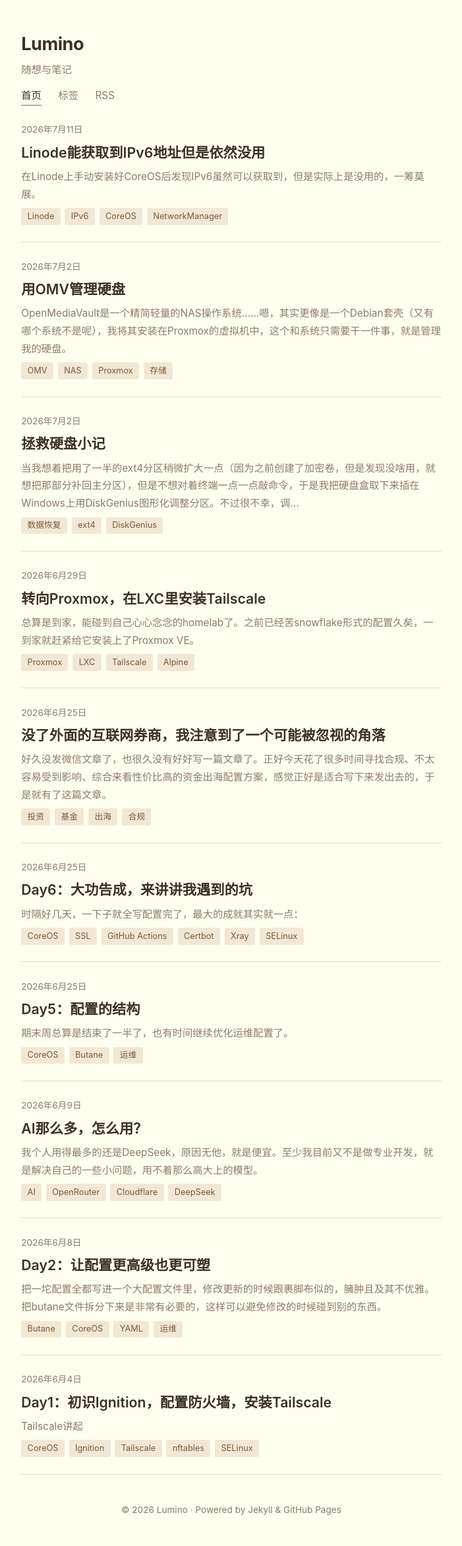
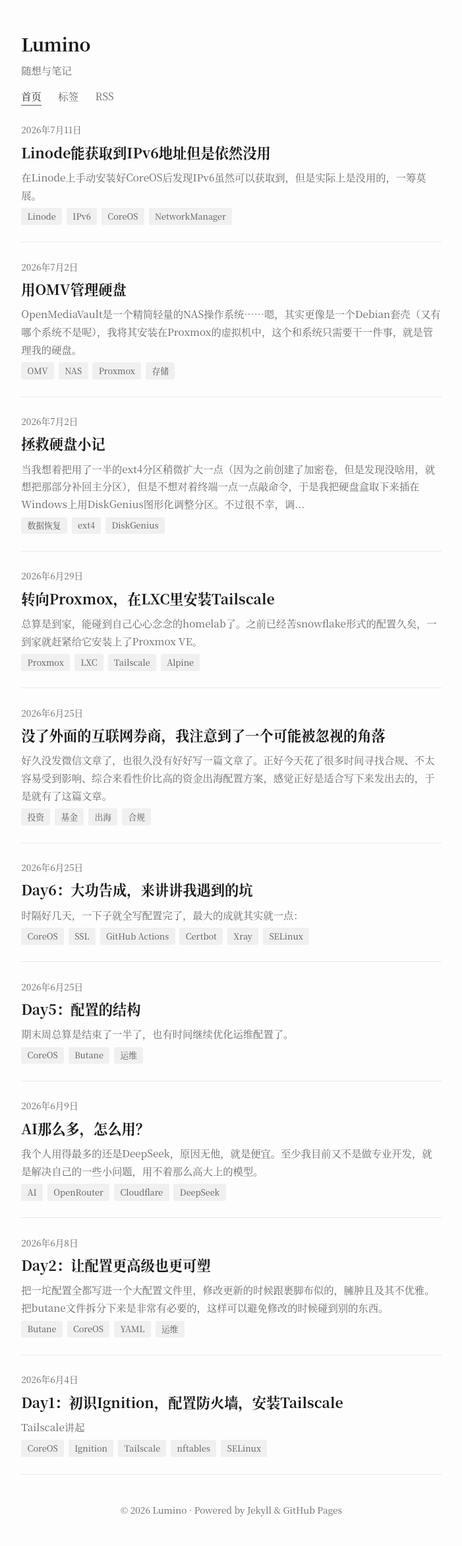
Before and after one commit to realumino/realumino.github.io, a Jekyll site: the page built from index.html, in a window 1280 px wide. Shown: the whole page at 66% size, without its empty margins (289-990 px from the left). Built offline with Jekyll 4.4.1, drawn with Linux system fonts in a browser that asks for light colours.

Commit message:
Update color palette and switch to serif CJK fonts
Adjust root CSS variables in _layouts/default.html to a cleaner neutral palette (background, text, secondary, accent, border, code/tag backgrounds and tag text) for improved contrast and consistency. Replace the previous system sans-serif stack with serif CJK fonts (Source Han Serif SC, Noto Serif CJK SC, etc.) to improve typography for Chinese content. No structural layout changes.

```diff
--- a/_layouts/default.html
+++ b/_layouts/default.html
@@ -8,14 +8,14 @@
   <link rel="alternate" type="application/rss+xml" title="{{ site.title }} RSS" href="{{ site.url }}/feed.xml">
   <style>
     :root {
-      --bg: #FFFFF0;
-      --text: #3D3226;
-      --text-secondary: #8B7B6B;
-      --accent: #8B6F47;
-      --border: #E8DCC8;
-      --code-bg: #F5F0E3;
-      --tag-bg: #F0E8D5;
-      --tag-text: #7B5B3A;
+      --bg: #FDFDFD;
+      --text: #1A1A1A;
+      --text-secondary: #666;
+      --accent: #555;
+      --border: #E8E8E8;
+      --code-bg: #F4F4F4;
+      --tag-bg: #F0F0F0;
+      --tag-text: #555;
       --max-width: 680px;
     }
 
@@ -24,7 +24,7 @@
     html { font-size: 17px; }
 
     body {
-      font-family: -apple-system, BlinkMacSystemFont, "Segoe UI", "Noto Sans SC", "Hiragino Sans GB", "Microsoft YaHei", sans-serif;
+      font-family: "Source Han Serif SC", "Noto Serif CJK SC", "Noto Serif SC", "STSong", "SimSun", "Songti SC", serif;
       background: var(--bg);
       color: var(--text);
       line-height: 1.75;
```
